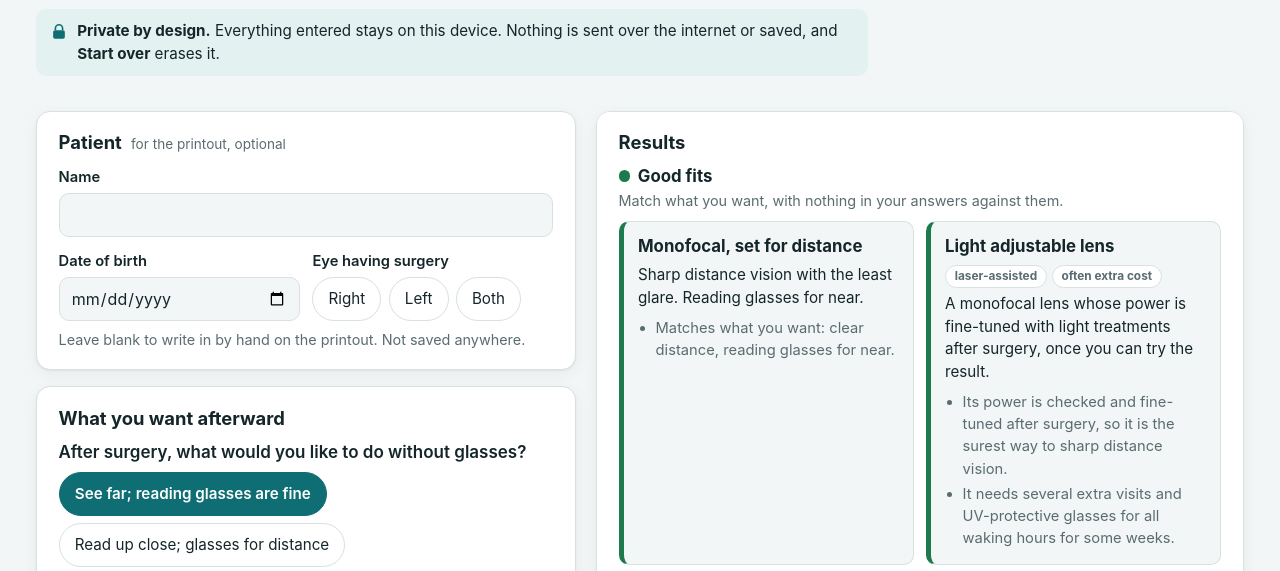
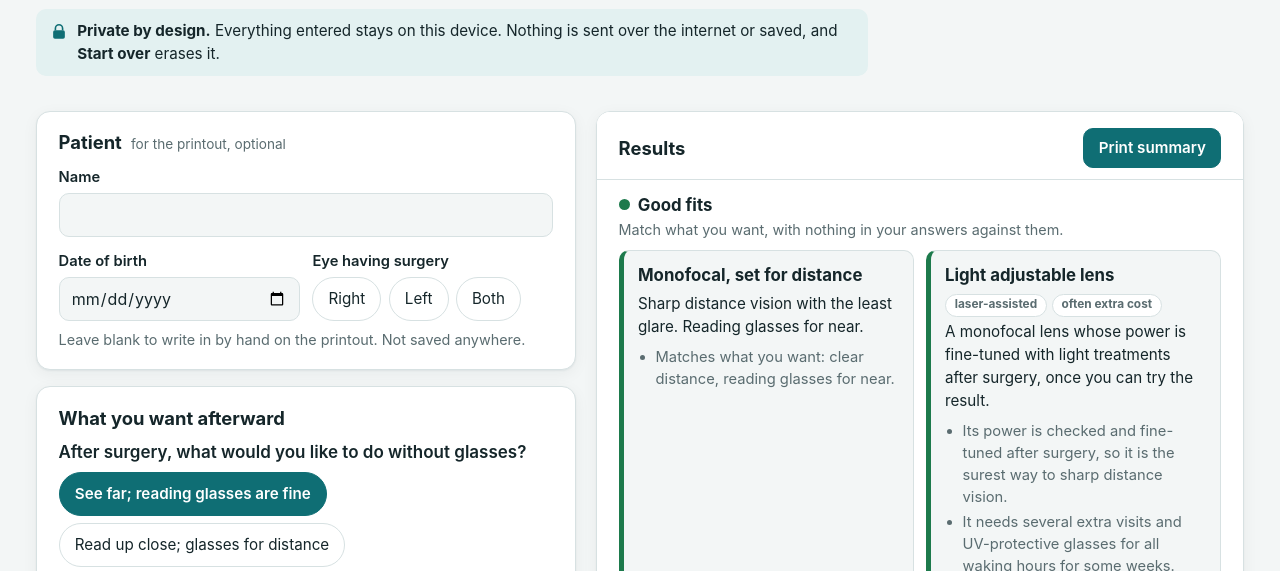
Before and after one commit to jon6fingrs/iol-picker, a plain HTML site: page site/index.html in a window 1280 px wide. Shown: the part 217-788 px from the top of the page. Drawn offline with Linux system fonts and the light colour scheme.

Commit message:
Print button next to the Results heading
On wide screens the heading and button stay in view while the results
scroll; on narrow screens the summary under the questions gets a Print
link. The button at the end of the results stays.

Co-Authored-By: Claude Opus 5.5 <noreply@anthropic.com>
Claude-Session: https://claude.ai/code/session_01JySVLCdR9fQPB1VE2BsM96

```diff
--- a/site/css/style.css
+++ b/site/css/style.css
@@ -126,7 +126,11 @@ button, input, select { font: inherit; color: inherit; }
 .summary { margin: 0; padding: .65rem .85rem; border-radius: 10px; background: var(--accent-soft); font-size: .95rem; line-height: 1.45; }
 .summary__n { color: var(--muted); }
 .summary a { white-space: nowrap; font-weight: 600; margin-left: .2rem; }
+.summary a + a { margin-left: .8rem; }
 #results:focus { outline: none; }
+.res-head { display: flex; align-items: center; justify-content: space-between; gap: .5rem; margin: 0 0 .8rem; }
+.res-head .panel__h { margin: 0; }
+.btn--sm { min-height: 40px; padding: .35rem .9rem; }
 .none { font-weight: 600; margin: 0 0 .8rem; }
 .shared { display: flex; flex-wrap: wrap; align-items: center; gap: .3rem; margin: 0 0 1rem; font-size: .92rem; }
 .shared > span:first-child { color: var(--muted); margin-right: .2rem; }
@@ -165,6 +169,9 @@ button, input, select { font: inherit; color: inherit; }
   .res { position: sticky; top: 1rem; }
   .panel--results { max-height: calc(100vh - 2rem); overflow-y: auto; overscroll-behavior: contain; }
   .summary { display: none; }
+  /* the heading and its Print button stay in view while the results scroll */
+  .panel.panel--results { padding-top: 0; }
+  .res-head { position: sticky; top: 0; z-index: 2; background: var(--panel); margin: 0 -1.35rem .9rem; padding: 1rem 1.35rem .7rem; border-bottom: 1px solid var(--line); }
   .panel { padding: 1.2rem 1.35rem; }
 }
 
--- a/site/index.html
+++ b/site/index.html
@@ -79,7 +79,10 @@
 
     <div class="res">
       <section class="panel panel--results" aria-labelledby="res-h">
-        <h2 class="panel__h" id="res-h">Results</h2>
+        <div class="res-head">
+          <h2 class="panel__h" id="res-h">Results</h2>
+          <button type="button" class="btn btn--primary btn--sm" data-print>Print summary</button>
+        </div>
         <div id="results" tabindex="-1"></div>
       </section>
     </div>
--- a/site/js/app.js
+++ b/site/js/app.js
@@ -175,7 +175,7 @@
     var res = R.pick(answers(), opts());
     var good = res.groups[0].lenses, maybe = res.groups[1].lenses, avoid = res.groups[2].lenses;
     sum.innerHTML = (good.length ? '<b>Good fits:</b> ' + esc(names(good)) : '<b>No lens fits everything you want.</b>') +
-      ' <span class="summary__n">· Possible: ' + maybe.length + ' · Not advised: ' + avoid.length + '</span> <a href="#results" data-jump>See details</a>';
+      ' <span class="summary__n">· Possible: ' + maybe.length + ' · Not advised: ' + avoid.length + '</span> <a href="#results" data-jump>See details</a> <a href="#" data-print>Print</a>';
 
     var shared = sharedTags(res), o = '';
     if (!good.length) o += '<p class="none">No lens fits everything you want. The trade-offs below are the ones to talk through with your surgeon.</p>';
```
